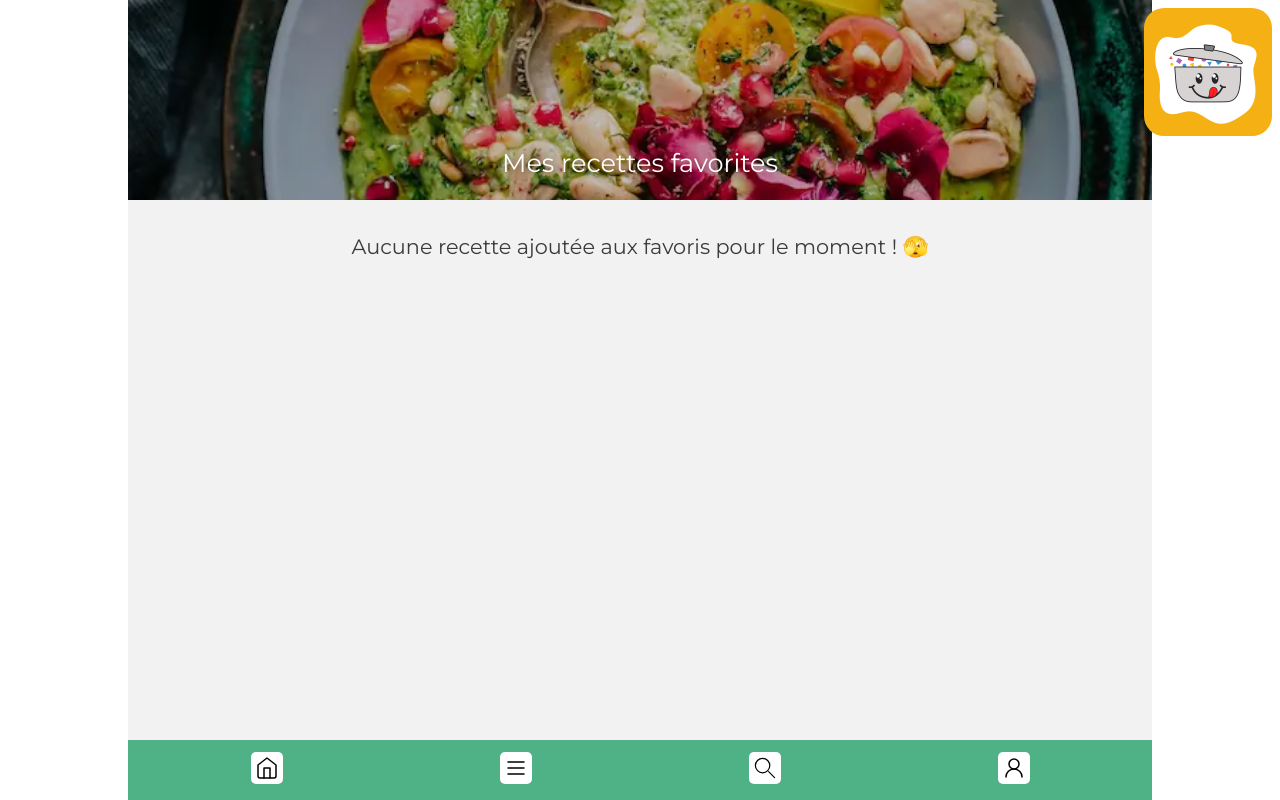
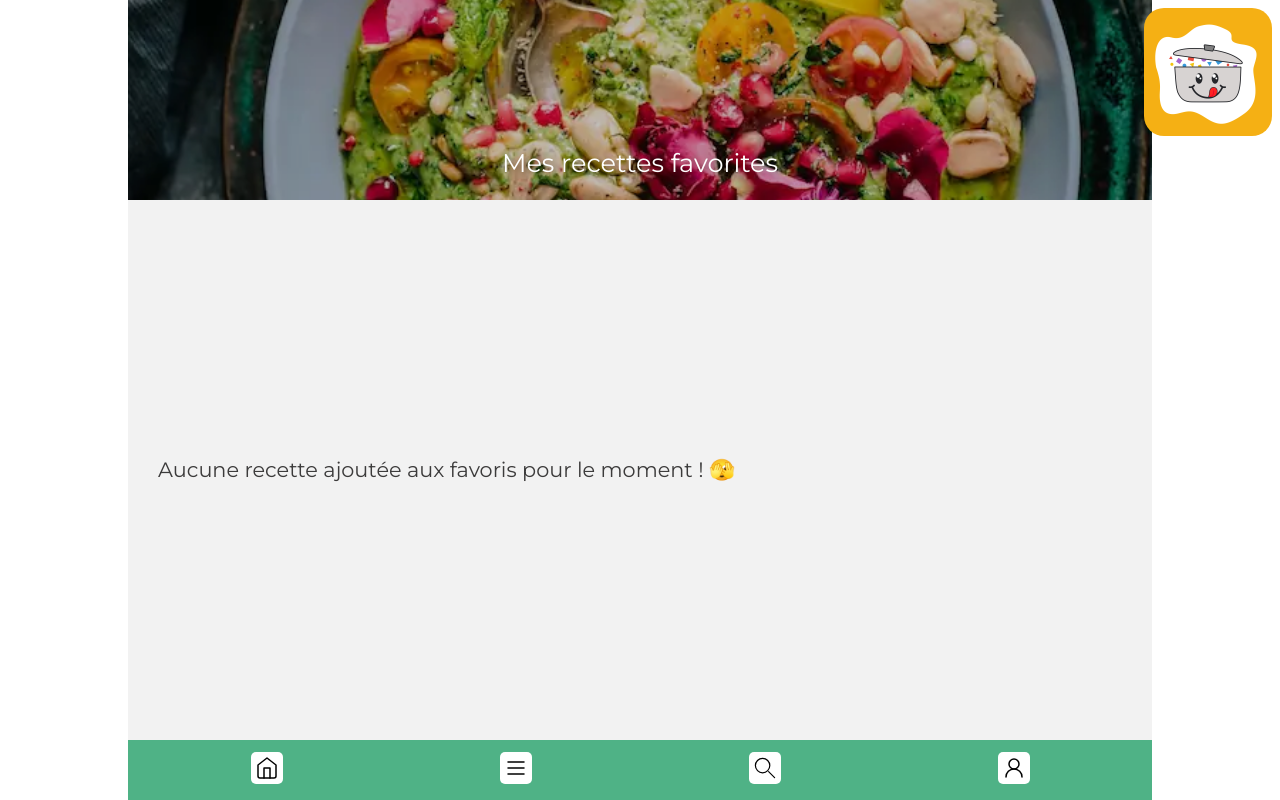
Before and after one commit to Sinematic/CuisineFiesta-F, a React (Vite) app: page /favoris in a window 1280 px wide. Built offline with nearby package versions, Linux system fonts and the light colour scheme; sample sign-in values are in the browser's storage.

Commit message:
fix inté pas de favoris trouvé

```diff
--- a/src/styles/pages/Favorites.css
+++ b/src/styles/pages/Favorites.css
@@ -24,6 +24,14 @@
     font-weight: 300;
 }
 
+.no-favorites {
+    display: flex;
+    align-items: center;
+    height: 60vh;
+    vertical-align: middle;
+    text-align: center;
+}
+
 
 @media all and (min-width: 720px) {
 
```
Also changed, not shown: 1 other file (tests, documents, lock files or other folders).
